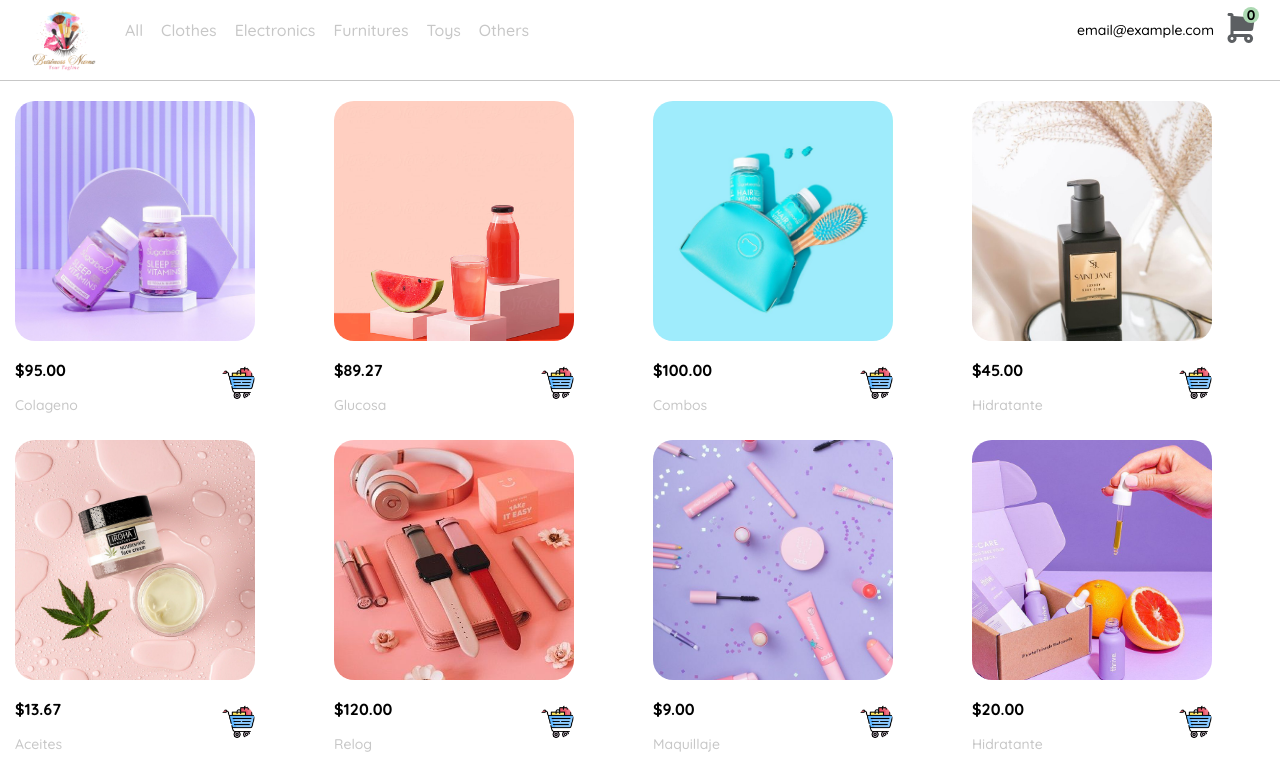
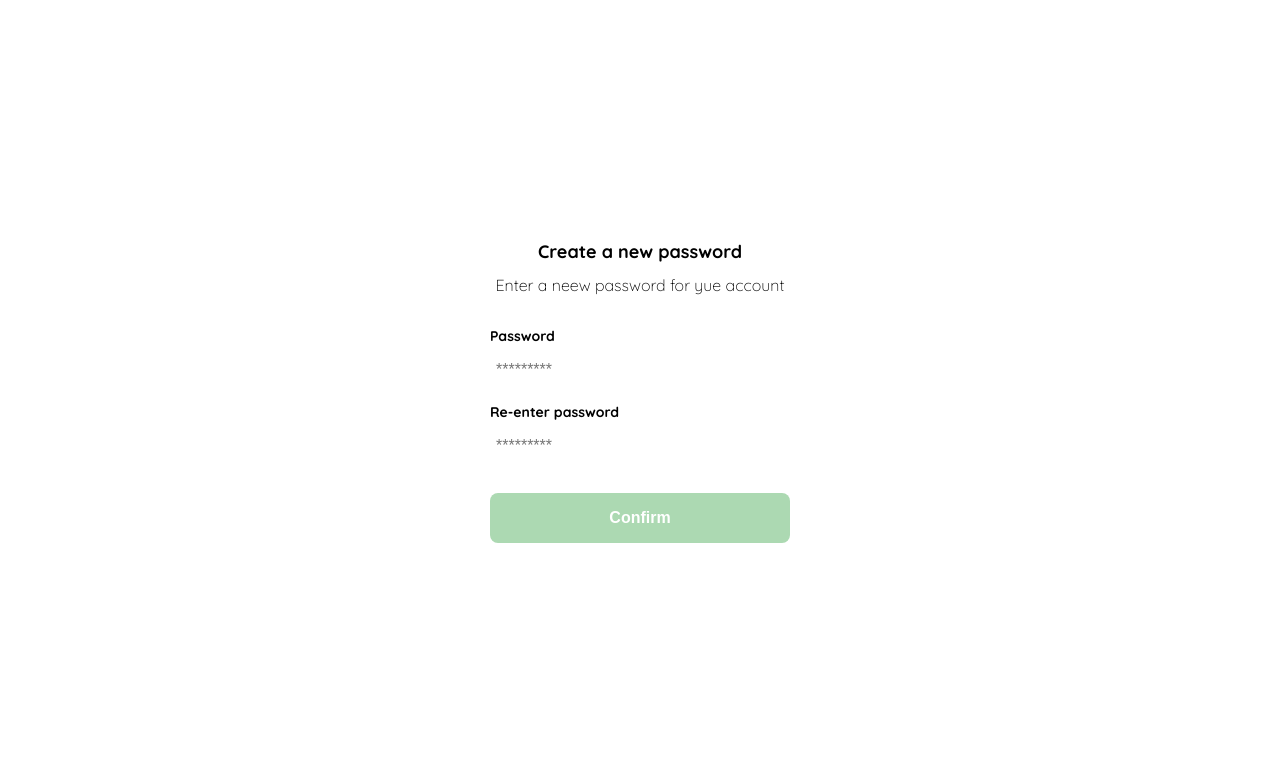
Before and after one commit to Marualexa/curso-practico-frontend-developer, a plain HTML site: page index.html in a window 1280 px wide. Shown: the top 776 px of the page. Drawn offline with Linux system fonts and the light colour scheme.

Commit message:
ajuste de vistas de email

```diff
--- a/index.html
+++ b/index.html
@@ -13,6 +13,24 @@
 </head>
 
 <body>
+  <div class="login" id="login-open">
+    <div class="form-container">
+        <img src="./logos/logo.png" alt="logo" class="logo"/>
+        <h1 class="title">Create a new password</h1>
+        <p class="subtitle">Enter a neew password for yue account</p>
+
+        <form action="" class="form"></form>
+        <label for="password" class="label">Password</label>
+        <input type="password" id="password" placeholder="*********" class="input input-password"/>
+
+        <label for="new-password" class="label">Re-enter password</label>
+        <input type="password" id="new-password" placeholder="*********" class="input input-password"/>
+
+        <input type="submit" value="Confirm" class="primary-button login-button"/>
+    </div>
+  </div>
+
+
   <nav>
     <img src="./iconos/icon-menu.png" alt="menu" class="menu">
 
@@ -134,6 +152,7 @@
     <div class="cards-container"></div>
   </section>
 
+  <section class="modal-container">
     <aside id="products-in-cart" class="inactive">
       <div class="product-detail-close">
         <img src="./iconos/icons8.png" alt="close">
@@ -151,6 +170,8 @@
       </div>
     </aside>
 
+  </section>
+
   <script src="./main.js"></script>
 </body>
 
--- a/main.js
+++ b/main.js
@@ -14,6 +14,14 @@ const imagInProduct = document.querySelector('.product--image');
 const nameProduct = document.querySelector('.product--name');
 const descriptionProduct = document.querySelector('.product-description');
 const cardOrderButton = document.querySelector('#order-button');
+const body = document.querySelector('.body');
+const modalContainer = document.querySelector('.modal-container');
+
+const loginOpen = document.querySelector('.login-open');
+
+
+loginOpen.style.display = "flex"
+menuEsteIcon.style.display = 'none'
 
 emailMenu.addEventListener('click', toggleDesktopMenu);
 menuEsteIcon.addEventListener('click', toggleMovilMenu);
@@ -71,6 +79,10 @@ function openProductDetailAside(event) {
     shoppingCartContainer.classList.add('inactive');
     productDetailContainer.classList.remove('inactive');
 
+    // body.classList.add('body-inactive')
+    modalContainer.classList.add('active')
+
+
     imagInProduct.setAttribute('src', event.image)
     nameProduct.innerText = event.name
     priceProduct.innerText = '$' + event.price
@@ -103,6 +115,7 @@ function openProductDetailAside(event) {
 
 function closeProductDetailAside() {
     productDetailContainer.classList.add('inactive');
+    modalContainer.classList.remove('active')
 }
 
 
--- a/style.css
+++ b/style.css
@@ -16,6 +16,80 @@ body {
     padding: 0;
     margin: 0;
 }
+
+.login {
+    width: 100%;
+    height: 100vh;
+    display: grid;
+    place-items: center;
+}
+
+.form-container {
+    display: grid;
+    grid-template-rows: auto 1fr auto;
+    width: 300px;
+}
+
+.logo {
+    width: 150px;
+    margin-bottom: 25px;
+    justify-self: center;
+    display: none;
+}
+
+.title {
+    font-size: var(--lg);
+    margin-bottom: 12px;
+    text-align: center;
+}
+
+.subtitle {
+    color: var(--very-light-pink);
+    font-size: var(--md);
+    font-weight: 300;
+    margin-top: 0;
+    margin-bottom: 32px;
+    text-align: center;
+}
+
+.form {
+    display: flex;
+    flex-direction: column;
+}
+
+.label {
+    font-size: var(--sm);
+    font-weight: bold;
+    margin-bottom: 4px;
+}
+
+.input {
+    background-color: var(--text-input-field);
+    border: none;
+    border-radius: 8px;
+    height: 30px;
+    font-size: var(--md);
+    padding: 6px;
+    margin-bottom: 12px;
+}
+
+.primary-button {
+    background-color: var(--hospital-green);
+    border-radius: 8px;
+    border: none;
+    color: var(--white);
+    width: 100%;
+    cursor: pointer;
+    font-size: var(--md);
+    font-weight: bold;
+    height: 50px;
+}
+
+.login-button {
+    margin-top: 14px;
+    margin-bottom: 30px;
+}
+
 
 /* Estilos generales del navar */
 nav {
@@ -194,7 +268,9 @@ nav {
     position: absolute;
     right: 0;
     border-radius: 0 0 10px 10px;
+    opacity: 1;
 }
+
 
 .title-container {
     display: flex;
@@ -325,6 +401,7 @@ nav {
     color: var(--very--light-pink);
 }
 
+
 /* estilos detail */
 
 #products-in-cart {
@@ -335,7 +412,7 @@ nav {
     position: fixed;
     left: 50%;
     top: 50%;
-    transform: translate(-50%, -50%)
+    transform: translate(-50%, -50%);
 }
 
 .product-detail-close {
@@ -437,13 +514,32 @@ nav {
     justify-content: space-between;
     border-radius: 63px;
     background: linear-gradient(225deg, var(--hospital-green), var(--hospital-green));
-    box-shadow:  -20px -20px 60px var(--text-input-firld),
-             20px 20px 60px var(--text-input-firld);
+    box-shadow: -20px -20px 60px var(--text-input-firld),
+        20px 20px 60px var(--text-input-firld);
     margin-bottom: 16px;
     padding: 0 15px 0 15px;
 }
 
+.modal-container {
+    position: fixed;
+    top: 0;
+    left: 0;
+    right: 0;
+    bottom: 0;
+    display: none;
+    background-color: rgba(0, 0, 0, 0.6);
+}
+
+.modal-container.active {
+    display: block;
+}
+
+
 @media (max-width: 640px) {
+    .logo {
+        display: block;
+    }
+
     .menu {
         display: block;
         width: 32px;
```
Lines whose indentation alone changed are shown as unchanged.
